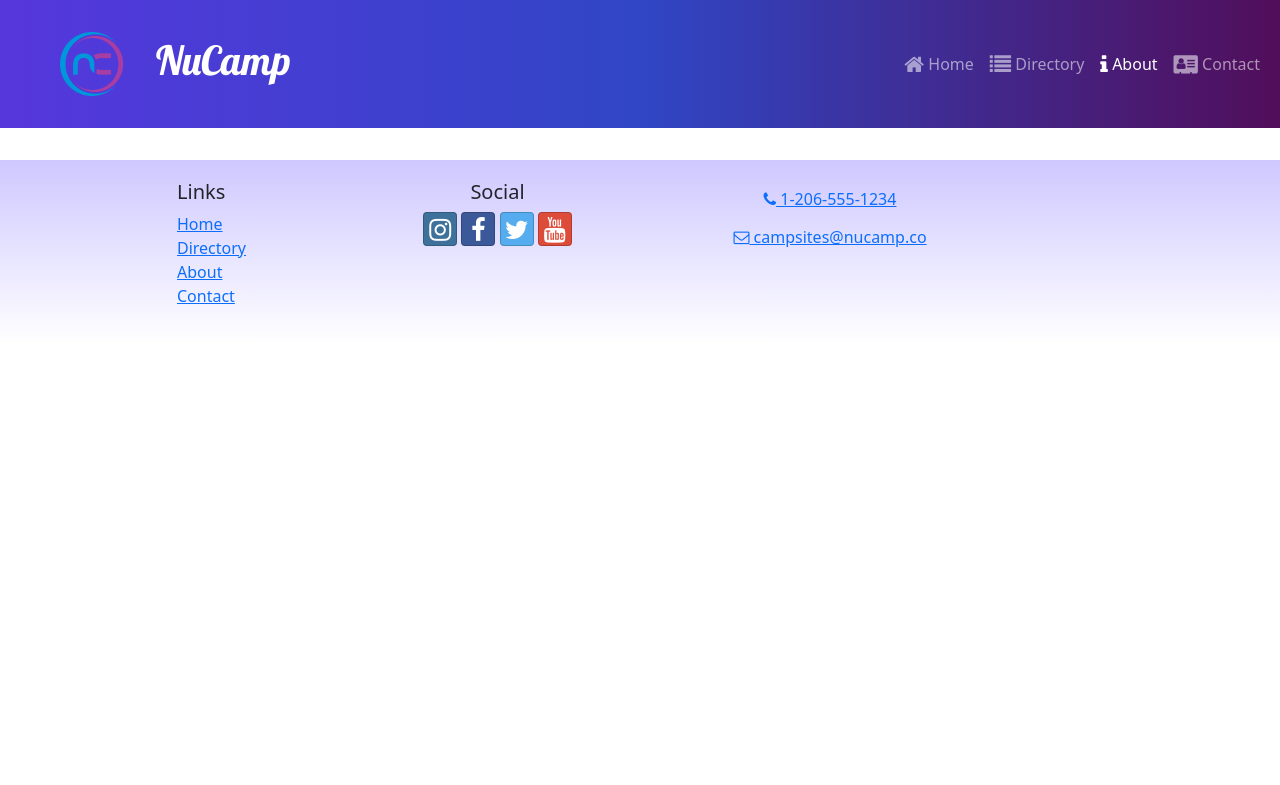
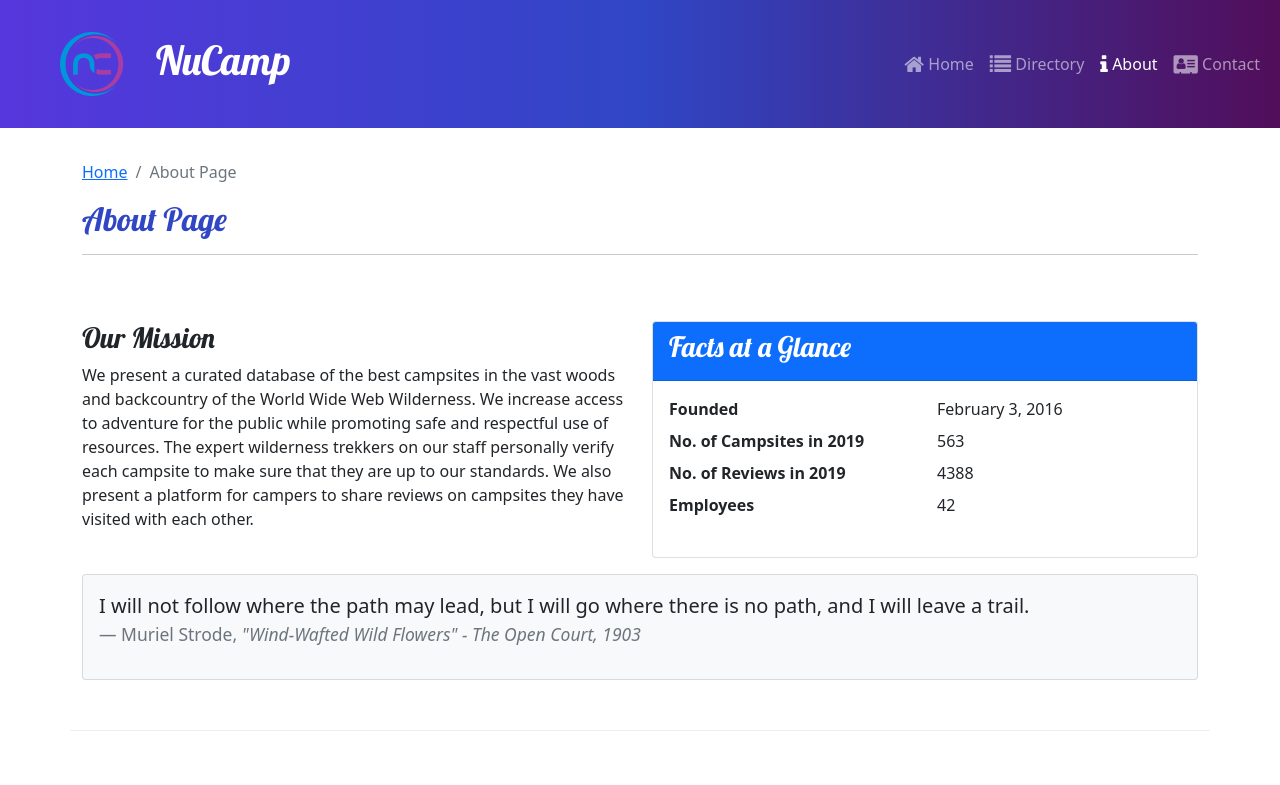
Before and after one commit to DianeGaliano/nucampsite, a React (Create React App) app: page /about in a window 1280 px wide. Shown: the top 785 px of the page. Built offline with nearby package versions, Linux system fonts and the light colour scheme.

Commit message:
Workshop task2

```diff
--- a/src/App.js
+++ b/src/App.js
@@ -5,6 +5,7 @@
 import Footer from './components/Footer';
 import CampsiteDetailPage from './pages/CampsiteDetailPage';
 import CampsitesDirectoryPage from './pages/CampsitesDirectoryPage';
+import AboutPage from './pages/AboutPage';
 import './App.css';
 
 function App() {
@@ -19,6 +20,7 @@
                     path='directory/:campsiteId'
                     element={<CampsiteDetailPage />}
                 />
+                <Route path='about' element={<AboutPage/>} />
             </Routes>
             <Footer />
         </div>
--- a/src/pages/AboutPage.js
+++ b/src/pages/AboutPage.js
@@ -1,8 +1,10 @@
 import { Col, Row, Container, CardBody, CardHeader, Card} from "reactstrap";
+import SubHeader from "../components/SubHeader";
 
 const AboutPage = () => {
     return (
         <Container>
+            <SubHeader current="About Page"/>
             <Row className="row-content">
                 <Col sm="6">
                     <h3>Our Mission</h3>
```
